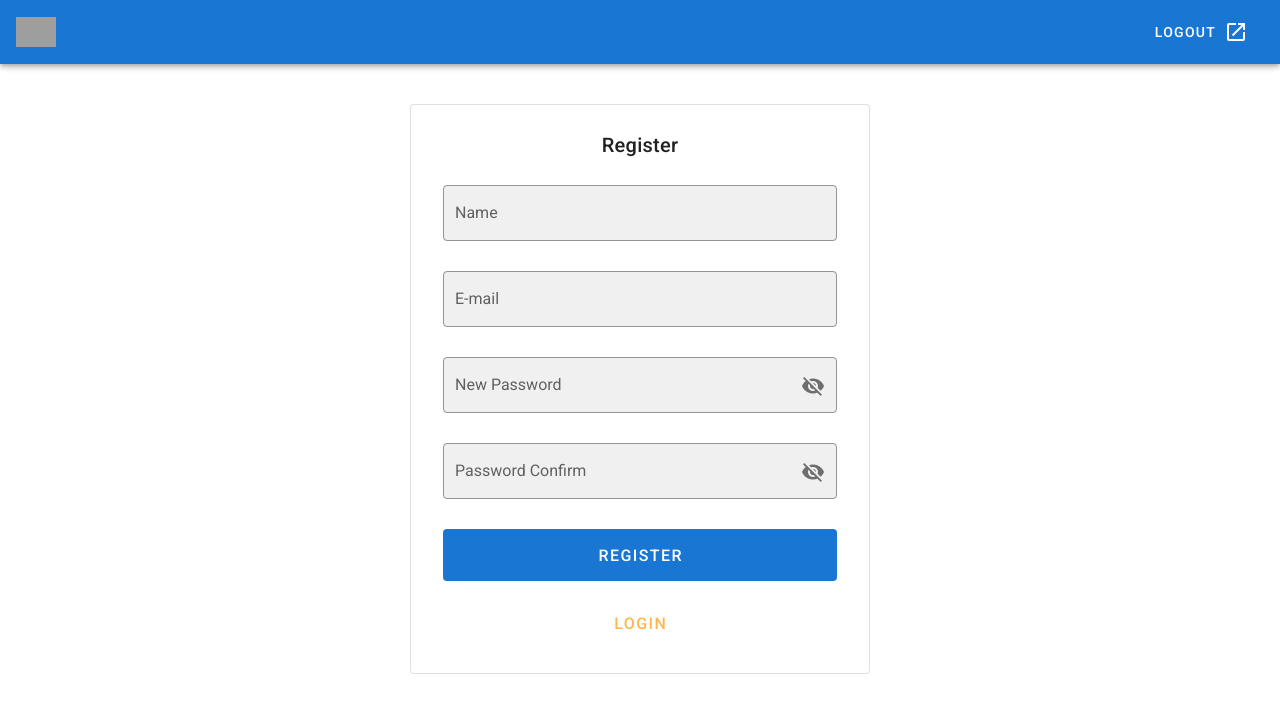
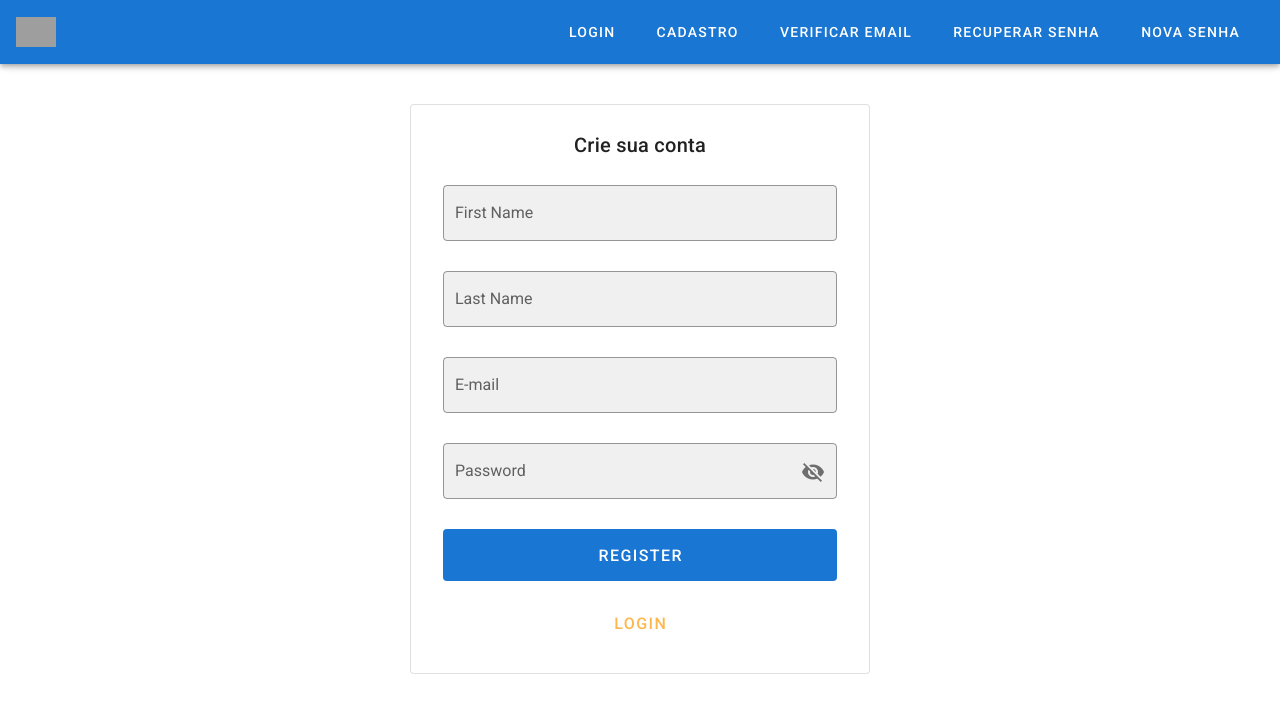
Before and after one commit to paulpessoa/Home-Works, a Vue app: page /register in a window 1280 px wide. Shown: the top 712 px of the page. Built offline with nearby package versions, Linux system fonts and the light colour scheme; grey boxes are pictures that could not be loaded.

Commit message:
createUser function   POST method with AXIOS

```diff
--- a/package.json
+++ b/package.json
@@ -7,6 +7,7 @@
     "build": "vue-cli-service build"
   },
   "dependencies": {
+    "axios": "^0.27.2",
     "core-js": "^3.8.3",
     "register-service-worker": "^1.7.2",
     "vue": "^2.6.14",
--- a/src/App.vue
+++ b/src/App.vue
@@ -7,10 +7,11 @@
       </div>
       <v-spacer></v-spacer>
 
-      <v-btn href="#" text>
-        <span class="mr-2">logout</span>
-        <v-icon>mdi-open-in-new</v-icon>
-      </v-btn>
+      <v-btn class="mr-2" href="/login" text> Login </v-btn>
+      <v-btn class="mr-2" href="/register" text> Cadastro </v-btn>
+      <v-btn class="mr-2" href="/email-confirmation" text> Verificar Email </v-btn>
+      <v-btn class="mr-2" href="/recovery" text> Recuperar Senha </v-btn>
+      <v-btn class="mr-2" href="/new-password" text> Nova Senha </v-btn>
     </v-app-bar>
     <v-main>
       <router-view />
--- a/src/components/FormLogin.vue
+++ b/src/components/FormLogin.vue
@@ -1,7 +1,7 @@
 <template>
   <div>
     <v-card outlined class="mx-auto mt-10 px-8 py-2" max-width="460">
-      <v-card-title class="justify-center mb-2">Authentication</v-card-title>
+      <v-card-title class="justify-center mb-2">Login</v-card-title>
       <v-form ref="form">
         <v-text-field filled type="mail" label="E-mail" required persistent-hint outlined>
         </v-text-field>
--- a/src/components/FormRegister.vue
+++ b/src/components/FormRegister.vue
@@ -1,33 +1,76 @@
 <template>
   <div>
     <v-card outlined class="mx-auto mt-10 px-8 py-2" max-width="460">
-      <v-card-title class="justify-center mb-2">Register</v-card-title>
-      <v-form ref="form">
-        <v-text-field filled type="text" label="Name" required persistent-hint outlined></v-text-field>
-        <v-text-field filled type="mail" label="E-mail" required persistent-hint outlined>
-        </v-text-field>
-        <v-text-field filled :append-icon="showKey1 ? 'mdi-eye' : 'mdi-eye-off'" :type="showKey1 ? 'text' : 'password'"
-          label="New Password" required outlined @click:append="showKey1 = !showKey1">
-        </v-text-field>
-        <v-text-field filled :append-icon="showKey2 ? 'mdi-eye' : 'mdi-eye-off'" :type="showKey2 ? 'text' : 'password'"
-          label="Password Confirm" required persistent-hint outlined @click:append="showKey2 = !showKey2">
-        </v-text-field>
-        <v-btn block x-large type="submit" color="primary" depressed class="justify-center">Register</v-btn>
+
+      <v-card-title class="justify-center mb-2">Crie sua conta</v-card-title>
+
+      <v-form ref="form" @submit.prevent="createUser">
+
+        <v-text-field v-model="firstName" filled type="text" label="First Name" required persistent-hint outlined></v-text-field>
+        <v-text-field v-model="lastName" filled type="text" label="Last Name" required persistent-hint outlined></v-text-field>
+        <v-text-field v-model="email" filled type="mail" label="E-mail" required persistent-hint outlined></v-text-field>
+
+        <v-text-field v-model="password" filled :append-icon="showKey1 ? 'mdi-eye' : 'mdi-eye-off'" :type="showKey1 ? 'text' : 'password'" label="Password" required outlined @click:append="showKey1 = !showKey1"></v-text-field>
+        <v-btn block x-large type="submit" color="primary" depressed>Register</v-btn>
       </v-form>
+
+      <v-alert class="mt-7" v-if="emailConfirm" dismissible  type="success">
+          {{ emailConfirm }}
+      </v-alert>
+
       <v-card-actions class="text-xs-center py-4">
         <v-btn block x-large color="orange lighten-2" text href="/login"> login </v-btn>
       </v-card-actions>
+
     </v-card>
+
   </div>
-
 </template>
 
 <script lang="ts">
+import axios from "axios";
+const url = "https://homeworks-api.vercel.app/account/register";
+
 export default {
-  name: 'FormRegister',
+  name: "FormRegister",
   data: () => ({
     showKey1: false,
     showKey2: false,
+
+    firstName: null,
+    lastName: null,
+    email: null,
+    password: null,
+
+    emailConfirm: null
+
   }),
-}
+  methods: {
+    createUser() {
+      axios.post(url, {
+        firstName: this.firstName,
+        lastName: this.lastName,
+        email: this.email,
+        password: this.password,
+      }).then(response => {
+        console.log("DEU CERTO", response);
+          this.emailConfirm = "Verifique o seu e-mail"
+        setTimeout(() => {
+          this.emailConfirm = false
+        }, 60000);
+
+
+        //this.$router.push({ name: 'login' });
+        //alert(response.data.message.description)
+        // window.location.href = '/login';
+        // this.response = response.data
+        // this.success = 'Data saved successfully';
+        this.response = JSON.stringify(response, null, 2)
+      }).catch(error => {
+        this.response = 'Error: ' + error.response.status
+        console.log("DEU ERRADO", response);
+      })
+    },
+  },
+};
 </script>
```
Also changed, not shown: 1 other file (tests, documents, lock files or other folders).
